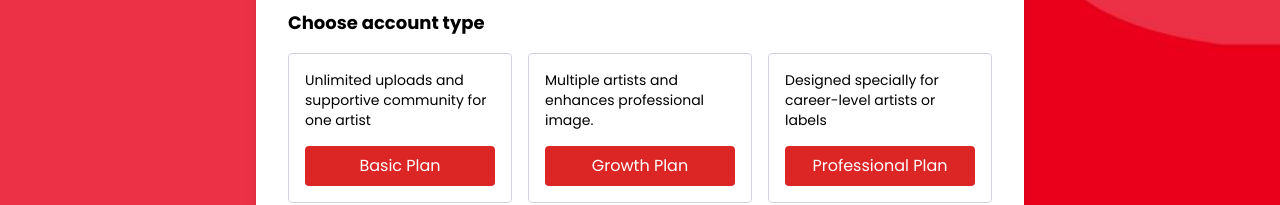
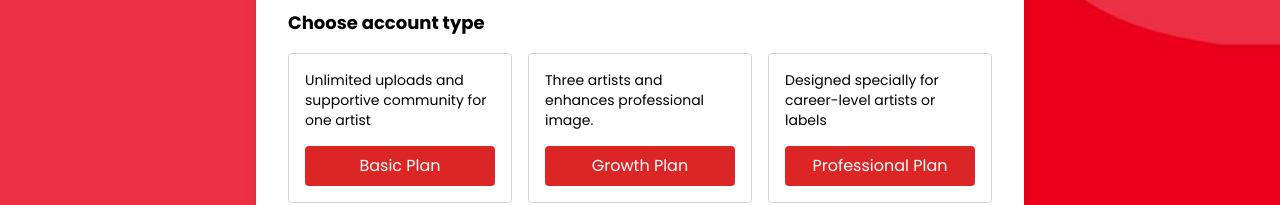
Before and after one commit to UgwuObed/songdis.com, a Next.js app: page /auth/signup in a window 1280 px wide. Shown: the part 451-656 px from the top of the page. Built offline with nearby package versions, Linux system fonts and the light colour scheme; a web font is replaced by a local one.

Commit message:
Update signup description to specify three artists for account type

```diff
--- a/app/components/Auth/signup.tsx
+++ b/app/components/Auth/signup.tsx
@@ -188,7 +188,7 @@ const Signup = () => {
                 ${formData.account_type === 'growth' ? 'border-red-600 bg-red-50' : 'border-gray-300'}`}
               onClick={() => setFormData({ ...formData, account_type: 'growth' })}
             >
-              <p className="text-sm mb-4">Multiple artists and enhances professional image.</p>
+              <p className="text-sm mb-4">Three artists and enhances professional image.</p>
               <button
                 type="button"
                 className="w-full bg-red-600 text-white py-2 px-4 rounded hover:bg-red-700 transition-colors"
```
